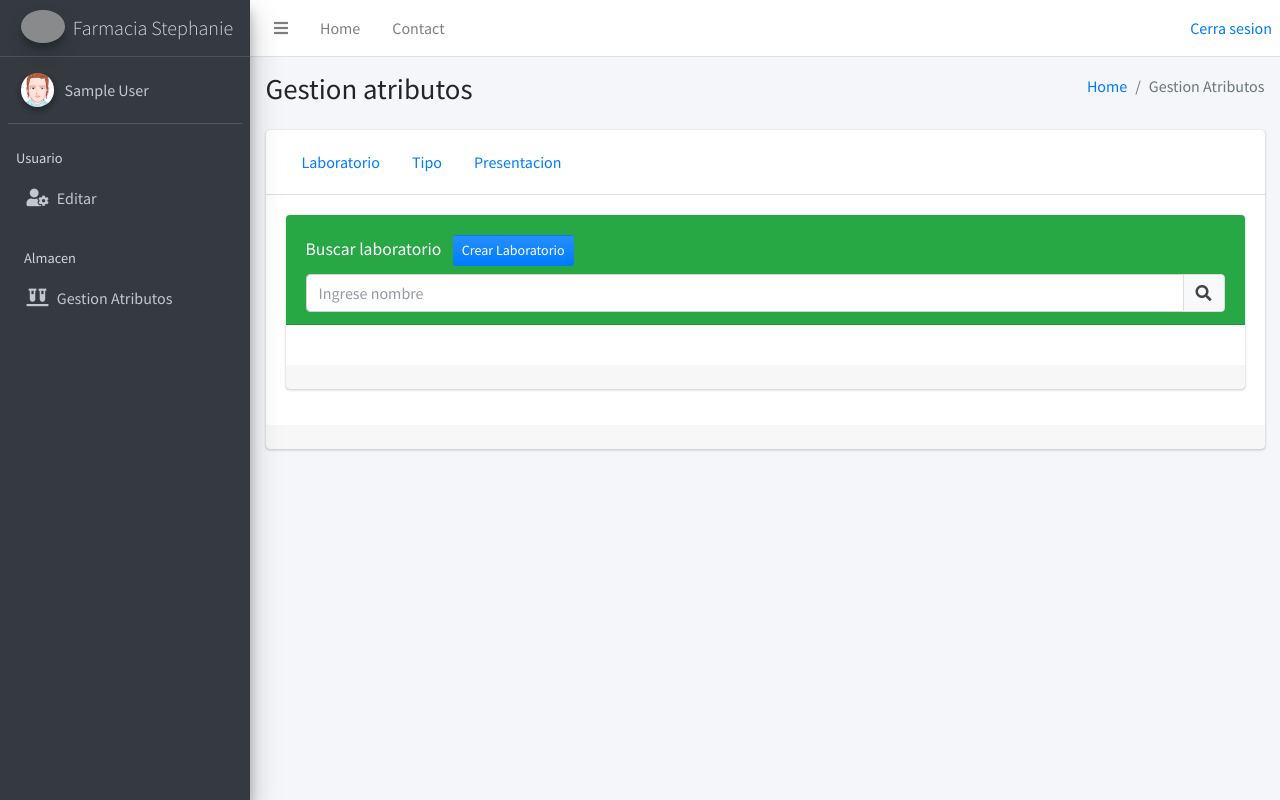
After one commit to sarasalazarparedes/FarmaciaProyectoS, a PHP site: page /vista/adm_atributo.php in a window 1280 px wide. The commit adds this page. Run offline with PHP 8.4, Linux system fonts and the light colour scheme; the visitor is signed in with stand-in values (Sample User, id 1); grey boxes are pictures that could not be loaded.

Commit message:
Creacion laboratorios

```diff
--- /dev/null
+++ b/vista/adm_atributo.php
@@ -0,0 +1,121 @@
+<?php
+session_start();
+if($_SESSION['tipousuario_idtipousuario']==1){
+    include_once 'layouts/header.php';
+?>
+
+  <title>Administrador | Atributo
+
+  </title>
+  <!-- Tell the browser to be responsive to screen width -->
+  <?php
+  include_once 'layouts/nav.php';
+  ?>
+  <div class="modal fade" id="crearlaboratorio" tabindex="-1" role="dialog" aria-labelledby=></div>
+  <!-- Content Wrapper. Contains page content -->
+  <div class="content-wrapper">
+    <!-- Content Header (Page header) -->
+    <section class="content-header">
+      <div class="container-fluid">
+        <div class="row mb-2">
+          <div class="col-sm-6">
+            <h1>Gestion atributos</h1>
+          </div>
+          <div class="col-sm-6">
+            <ol class="breadcrumb float-sm-right">
+              <li class="breadcrumb-item"><a href="#">Home</a></li>
+              <li class="breadcrumb-item active">Gestion Atributos</li>
+            </ol>
+          </div>
+        </div>
+      </div><!-- /.container-fluid -->
+    </section>
+    <!-- Main content -->
+    <section class="content">
+        <div class="container-fluid">
+            <div class="row">
+                <div class="col-md-12">
+                    <div class="card">
+                        <div class="card-header">
+                            <ul class="nav nav_pills">
+                                <li class="nav-item"> <a href="#laboratorio" class="nav-link active" data-toggle="tab"> Laboratorio</a></li>
+                                <li class="nav-item"> <a href="#tipo" class="nav-link" data-toggle="tab"> Tipo</a></li>
+                                <li class="nav-item"> <a href="#presentacion" class="nav-link" data-toggle="tab"> Presentacion</a></li>
+                            </ul>
+                        </div>
+                        <div class="card-body">
+                            <div class="tab-content" >
+                                <div class="tab-pane active"id='laboratorio' >
+                                    <div class="card card-success">
+                                        <div class="card-header">
+                                            <div class="card-title">Buscar laboratorio <button type="button" data-togle="modal" data-target="#crearlaboratorio" class="btn bg-gradient-primary btn-sm m-2">Crear Laboratorio</button></div>
+                                            <div class="input-group">
+                                                <input id="buscar-laboratorio" type="text" class="form-control float-left" placeholder="Ingrese nombre">
+                                                <div class="input-group-append">
+                                                <button class="btn btn-default"><i class="fas fa-search"></i></button>
+                                                </div>
+                                            </div>
+                                        </div>
+                                        <div class="card-body"></div>
+
+                                        <div class="card-footer"></div>
+                                    </div>
+                                </div>
+                                <div class="tab-pane" id='tipo'>
+                                    <div class="card card-success">
+                                        <div class="card-header">
+                                            <div class="card-title">Buscar tipo<button type="button" data-togle="modal" data-target="#creartipo" class="btn bg-gradient-primary btn-sm m-2">Crear tipo</button></div>
+                                            <div class="input-group">
+                                                <input id="buscar-tipo" type="text" class="form-control float-left" placeholder="Ingrese nombre">
+                                                <div class="input-group-append">
+                                                <button class="btn btn-default"><i class="fas fa-search"></i></button>
+                                                </div>
+                                            </div>
+                                        </div>
+                                        <div class="card-body"></div>
+                                        <div class="card-footer"></div>
+                                    </div>
+                                </div>
+                                <div class="tab-pane" id='presentacion'>
+                                    <div class="card card-success">
+                                        <div class="card-header">
+                                            <div class="card-title">Buscar presentacion<button type="button" data-togle="modal" data-target="#crearpresentacion" class="btn bg-gradient-primary btn-sm m-2">Crear presentacion</button></div>
+                                            <div class="input-group">
+                                                <input id="buscar-presentacion" type="text" class="form-control float-left" placeholder="Ingrese nombre">
+                                                <div class="input-group-append">
+                                                <button class="btn btn-default"><i class="fas fa-search"></i></button>
+                                                </div>
+                                            </div>
+                                        </div>
+                                        <div class="card-body"></div>
+                                        <div class="card-footer"></div>
+                                    </div>
+                                </div>
+                            </div>
+                        </div>
+                        <div class="card-footer">
+
+                        </div>
+                    </div>
+                </div>
+
+            </div>
+        </div>
+    </section>
+    <!-- /.content -->
+  </div>
+  <!-- /.content-wrapper -->
+  <!-- Control Sidebar -->
+  <aside class="control-sidebar control-sidebar-dark">
+    <!-- Control sidebar content goes here -->
+  </aside>
+  <!-- /.control-sidebar -->
+</div>
+<!-- ./wrapper -->
+
+<?php
+include_once 'layouts/footer.php';
+}else{
+    header ('Location: ../index.php');
+}
+?>
--- a/vista/layouts/nav.php
+++ b/vista/layouts/nav.php
@@ -75,13 +75,12 @@
              </p>
            </a>
         </li>
-          <li class="nav-header">EXAMPLES</li>
-
+          <li class="nav-header">Almacen</li>
           <li class="nav-item">
-            <a href="../gallery.html" class="nav-link">
-              <i class="nav-icon far fa-image"></i>
+            <a href="adm_atributo.php" class="nav-link">
+              <i class="nav-icon fas fa-vials"></i>
               <p>
-                Gallery
+               Gestion Atributos
               </p>
             </a>
          </li>
```
